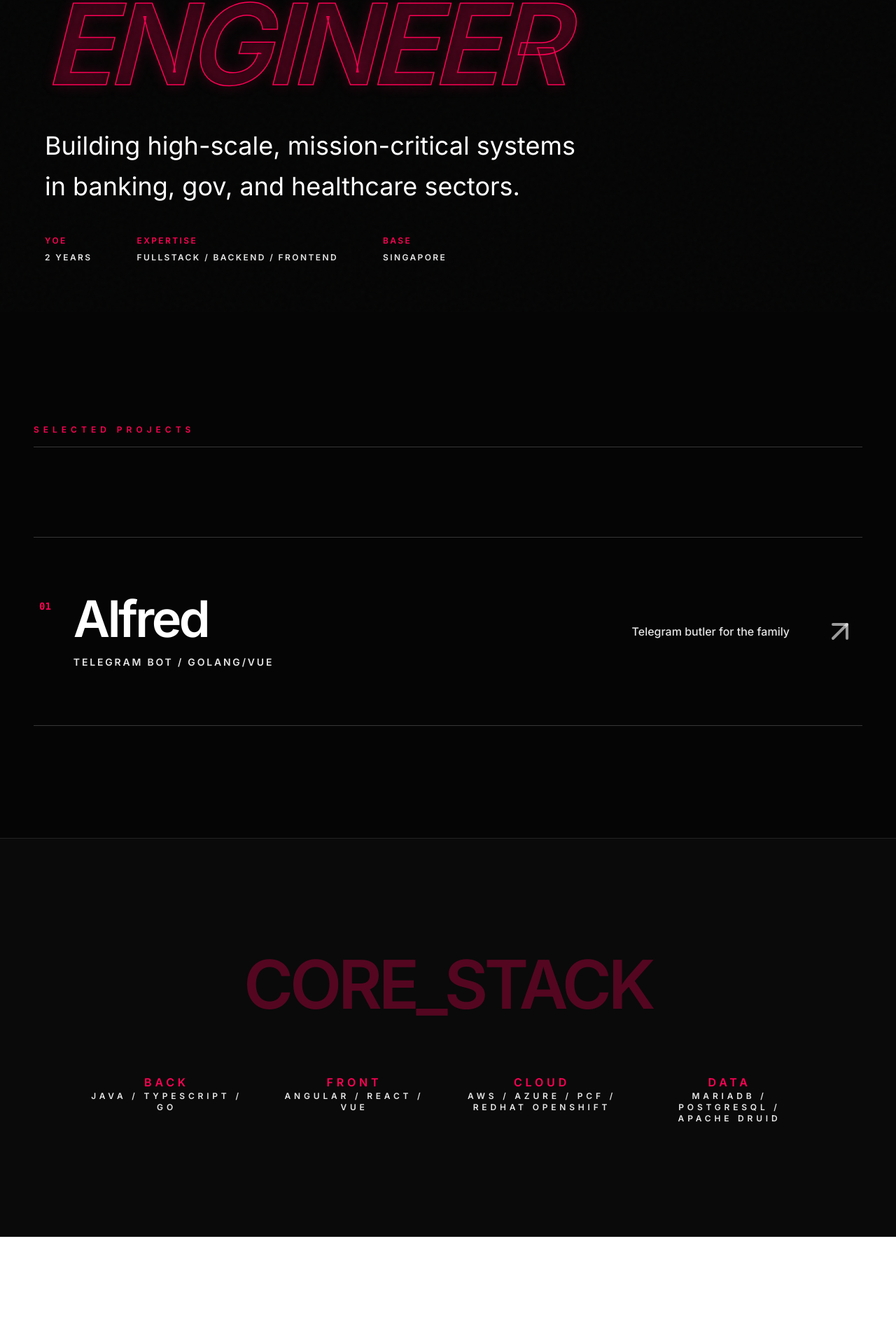
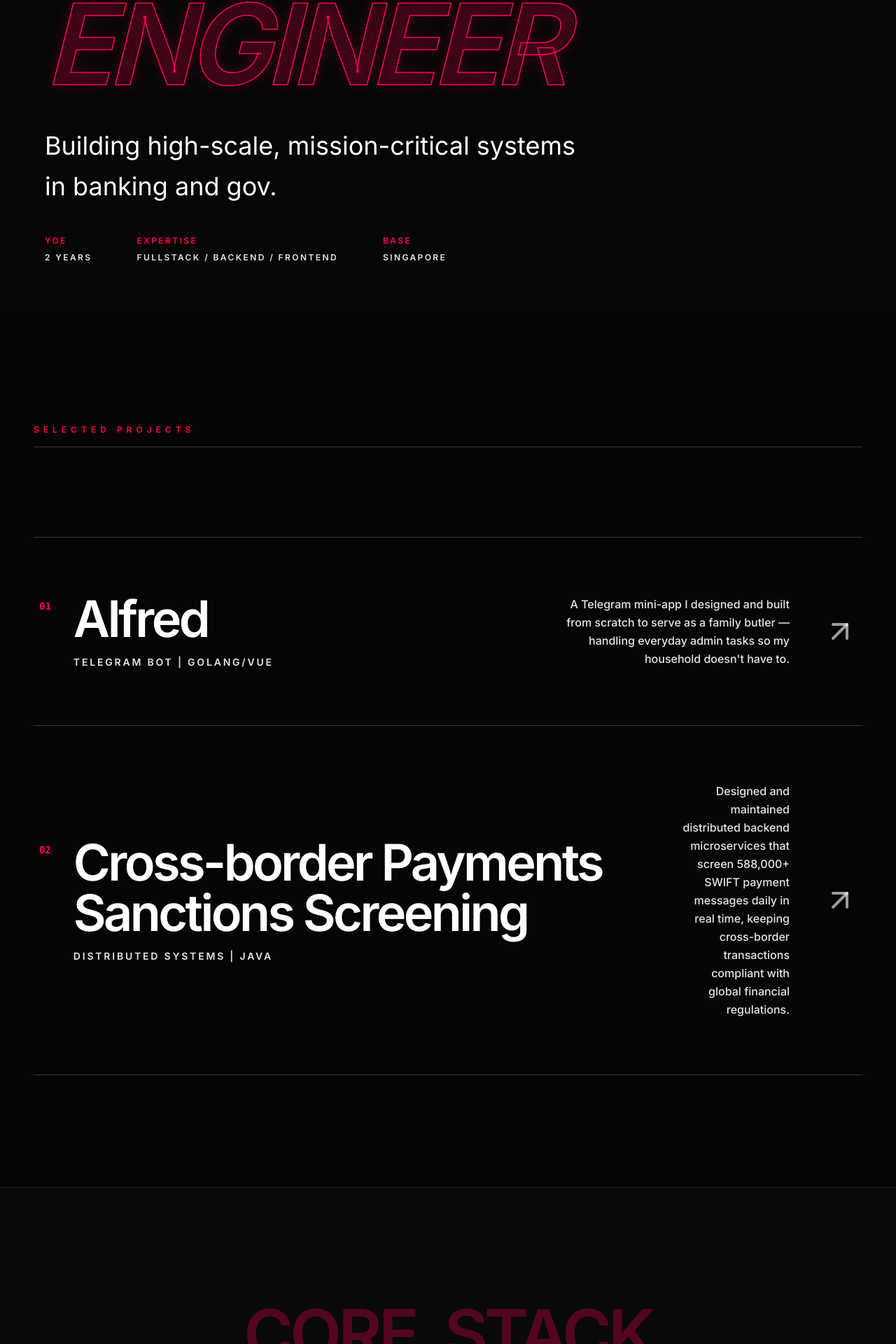
Before and after one commit to alvinhuhhh/alvinhuhhh.github.io, a React (Vite) app: page / in a window 1280 px wide. Shown: the part 354-2274 px from the top of the page at 70% size. Built offline with nearby package versions, Linux system fonts and the light colour scheme.

Commit message:
updated projects section

```diff
--- a/src/pages/portfolio.tsx
+++ b/src/pages/portfolio.tsx
@@ -6,11 +6,19 @@ const PROJECTS = [
   {
     id: "01",
     title: "Alfred",
-    category: "Telegram Bot / Golang/Vue",
+    category: "Telegram Bot | Golang/Vue",
     description:
-      "Telegram butler for the family",
+      "A Telegram mini-app I designed and built from scratch to serve as a family butler — handling everyday admin tasks so my household doesn't have to.",
+    link: "https://t.me/goalfredbot",
+  },
+  {
+    id: "02",
+    title: "Cross-border Payments Sanctions Screening",
+    category: "Distributed Systems | Java",
+    description:
+      "Designed and maintained distributed backend microservices that screen 588,000+ SWIFT payment messages daily in real time, keeping cross-border transactions compliant with global financial regulations.",
     link: "https://github.com/alvinhuhhh",
-  }
+  },
 ];
 
 export default function Portfolio() {
@@ -101,8 +109,8 @@ export default function Portfolio() {
             <div className="flex flex-col md:flex-row md:items-end gap-10 md:gap-16 lg:gap-24 mt-8 md:mt-12">
               <div className="flex-1 space-y-6 md:space-y-10 pb-4">
                 <p className="text-xl sm:text-2xl md:text-4xl font-normal leading-relaxed text-white max-w-3xl">
-                  Building high-scale, mission-critical systems in banking, gov,
-                  and healthcare sectors.
+                  Building high-scale, mission-critical systems in banking and
+                  gov.
                 </p>
                 <div className="grid grid-cols-2 lg:flex lg:gap-16 text-[10px] md:text-xs uppercase tracking-[0.2em] font-bold text-white/90 gap-y-6">
                   <div>
@@ -187,25 +195,25 @@ export default function Portfolio() {
                 <span className="text-primary block text-sm md:text-base font-black">
                   Back
                 </span>
-                Java / TypeScript / Go
+                Java / Golang
               </div>
               <div className="space-y-2 md:space-y-4">
                 <span className="text-primary block text-sm md:text-base font-black">
                   Front
                 </span>
-                Angular / React / Vue
+                Angular / Vue / React
               </div>
               <div className="space-y-2 md:space-y-4">
                 <span className="text-primary block text-sm md:text-base font-black">
                   Cloud
                 </span>
-                AWS / Azure / PCF / RedHat OpenShift
+                AWS / Supabase / Openshift
               </div>
               <div className="space-y-2 md:space-y-4">
                 <span className="text-primary block text-sm md:text-base font-black">
                   Data
                 </span>
-                MariaDB / PostgreSQL / Apache Druid
+                MariaDB / PostgreSQL
               </div>
             </div>
           </div>
@@ -249,7 +257,7 @@ export default function Portfolio() {
       </main>
 
       <footer className="p-8 md:p-12 text-center text-[10px] md:text-xs uppercase tracking-[0.4em] font-bold text-white/50 border-t border-white/10">
-        Designed for Scale / Built in 2026
+        Available for new challenges / Built in 2026
       </footer>
     </div>
   );
```
